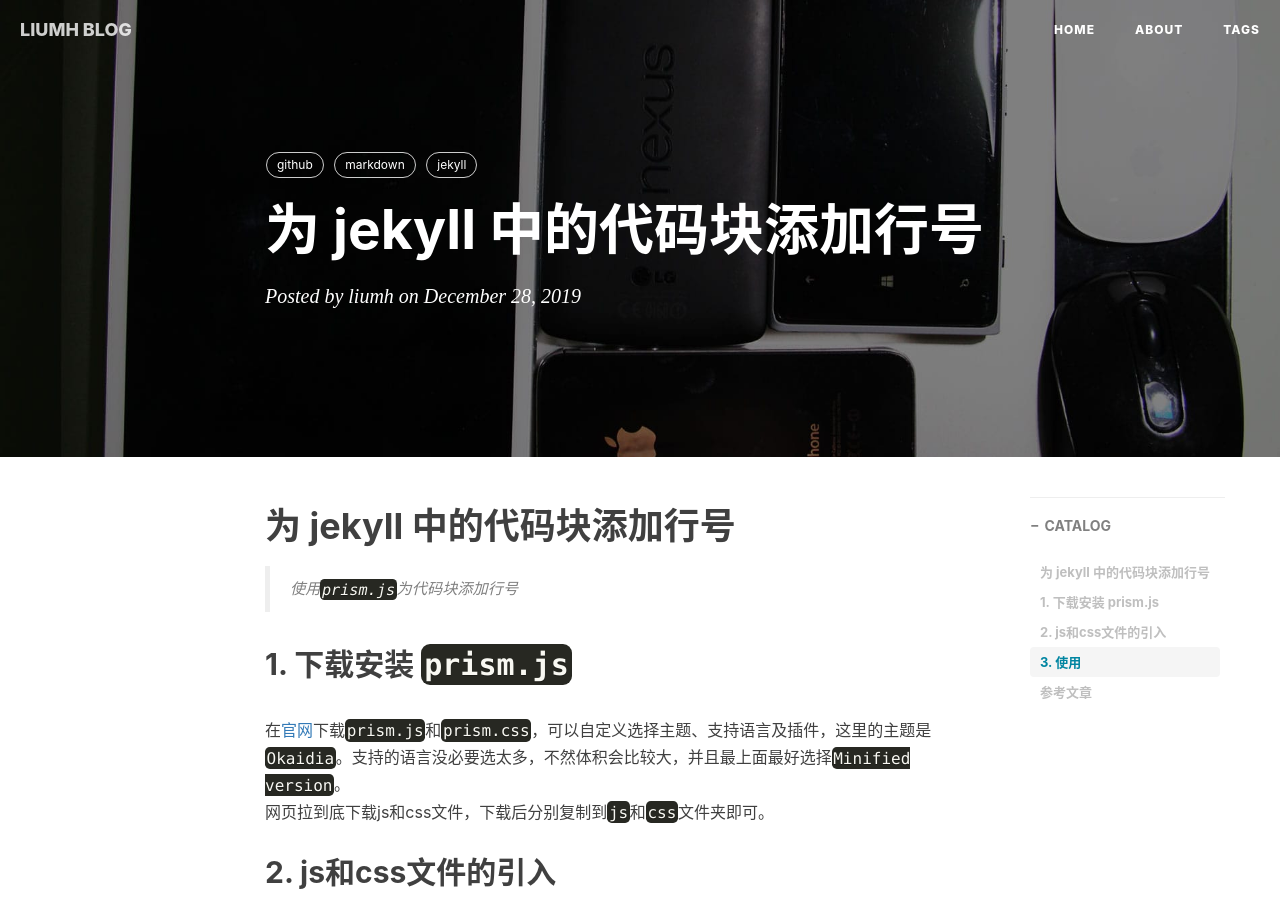
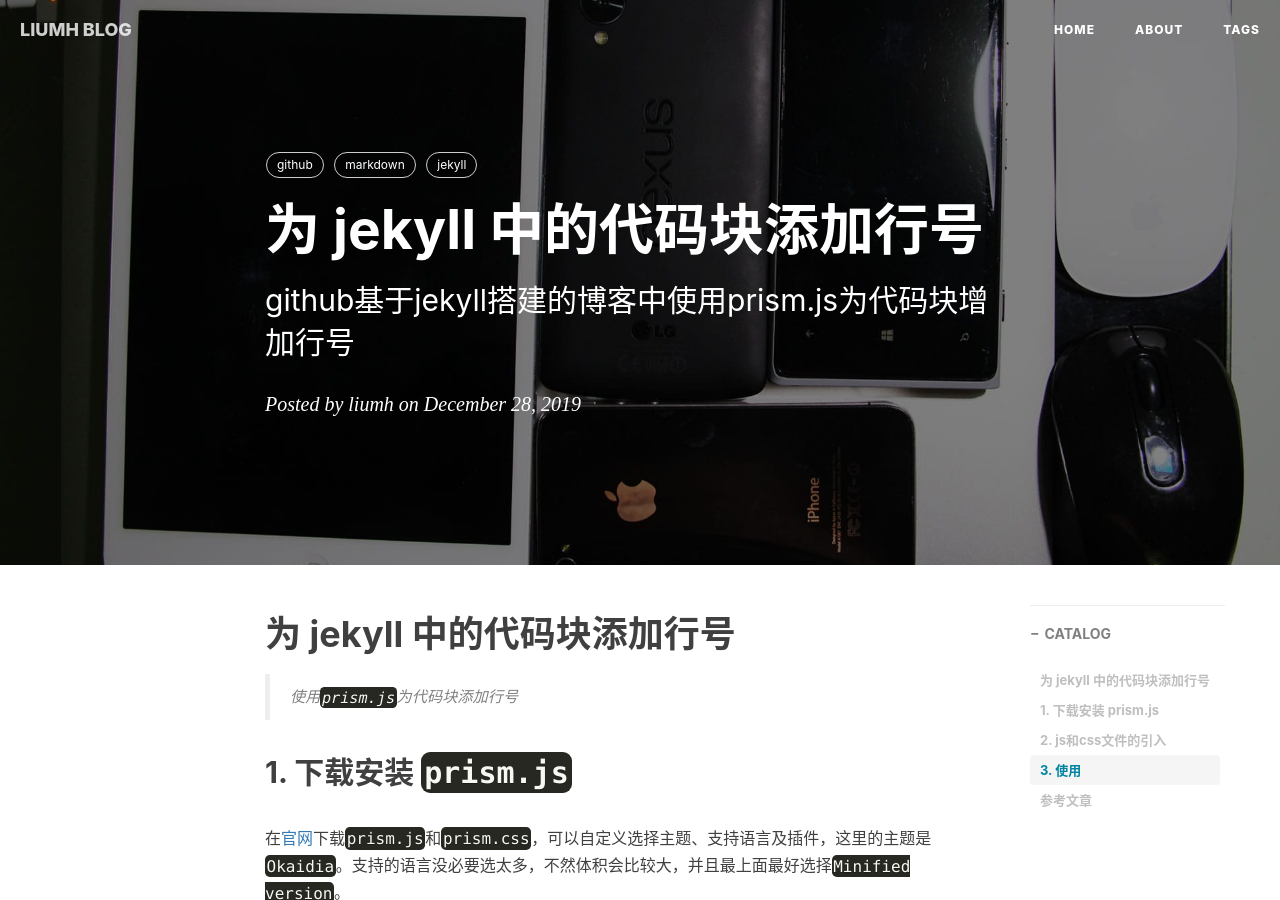
Before and after one commit to HugueLiu/HugueLiu.github.io, a Jekyll site: the page built from _posts/2019-12-28-add_line_number_for_code_block_in_jekyll.md, in a window 1280 px wide and 900 px high. Built offline with Jekyll 4.4.1, drawn with Linux system fonts in a browser that asks for light colours; nearby versions of some CDN libraries; comment, search, counter and statistics services are not loaded.

Commit message:
correct some small mistakes

```diff
--- a/_posts/2019-12-28-add_line_number_for_code_block_in_jekyll.md
+++ b/_posts/2019-12-28-add_line_number_for_code_block_in_jekyll.md
@@ -1,7 +1,7 @@
 ---
 layout:     post
 title:      为 jekyll 中的代码块添加行号
-distributions:   github基于jekyll搭建的博客中为代码块增加行号，使用
+subtitle:   github基于jekyll搭建的博客中使用prism.js为代码块增加行号
 date:       2019-12-28
 author:     liumh
 header-img: img/home-bg-geek.jpg
```
Also changed, not shown: _posts/2019-11-05-DSO.md (+1 -0 lines).
